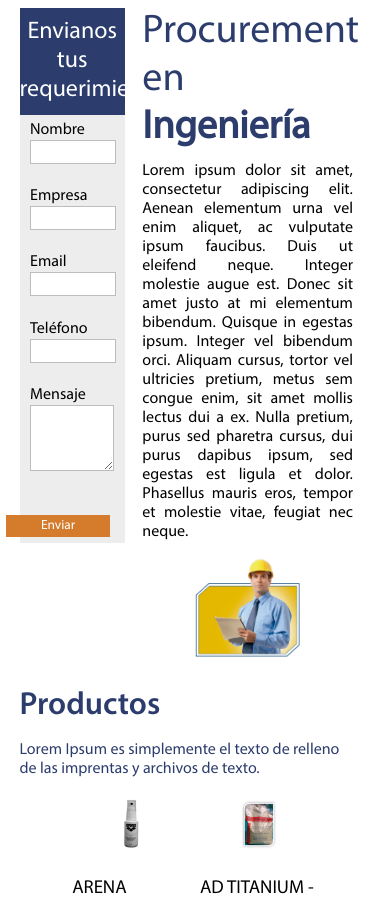
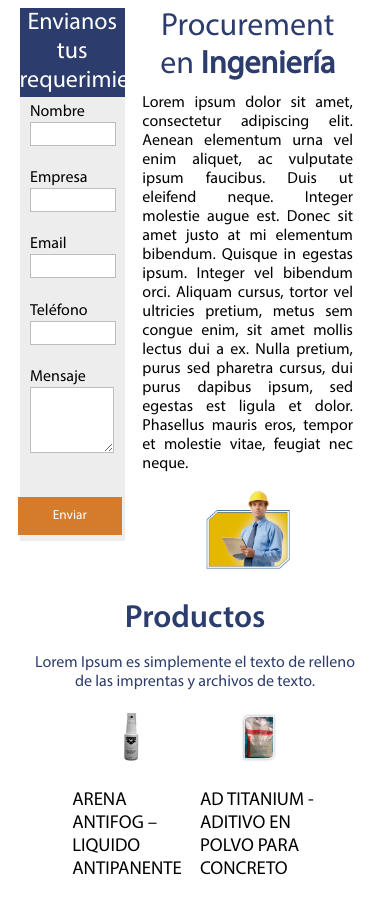
Before and after one commit to BRANDEMMA/2mg, a PHP site: page /productos.php in a window 390 px wide. Shown: the part 176-1073 px from the top of the page. Run offline with PHP 8.4, Linux system fonts and the light colour scheme.

Commit message:
Cambios en el responsive
Se cambiaron ciertos estilos en el  responsive

```diff
--- a/css/estilos.css
+++ b/css/estilos.css
@@ -842,31 +842,48 @@ footer img{
 }
 
 /*============RESPONSIVE INICIA===========*/
-@media (max-width: 260px){
-	.izquierda-nosotros p{
-		padding-left: 0%
-	}
-}
-@media (max-width: 280px){
-	.representaciones-comerciales .titulo-arriba{
-		font-size: 2em;
-	}
-	body{
-		width: 150%;
-	}
-}
-@media (max-width: 330px){
+@media (max-width: 450px){
 	.contenedor-productos h2{
 		text-align: center;
 	}
 	.contenedor-productos p{
 		text-align: center;
 	}
-}
-@media (max-width: 250px){
-	.opciones-comerciales a{
-		padding:3px 7px;
+	.texto-detalle img{
+		width: 40%;
 	}
 }
 
+@media (max-width: 710px){
+	.izquierda-nosotros p{
+		padding-left: 0%;
+	}
+	.derecha-nosotros img{
+		padding-top: 32%;
+	}
+}
+
+@media (max-width: 395px){
+	.texto-detalle h2{
+		font-size: 2em;
+		text-align: center;
+	}
+	.titulo-formulario h2{
+		padding: 1px 0px;
+		font-size: 1.5em;
+	}
+	.boton-naranja{
+		margin-right: -9%;
+		padding: 11px 35px;
+	}
+}
+
+@media (max-width: 370px){
+	.opciones-comerciales a{
+		padding: 3px 8px;
+	}
+	.opciones-comerciales p{
+		text-align: center;
+	}
+}
 /*============RESPONSIVE TERMINA===========*/
```
